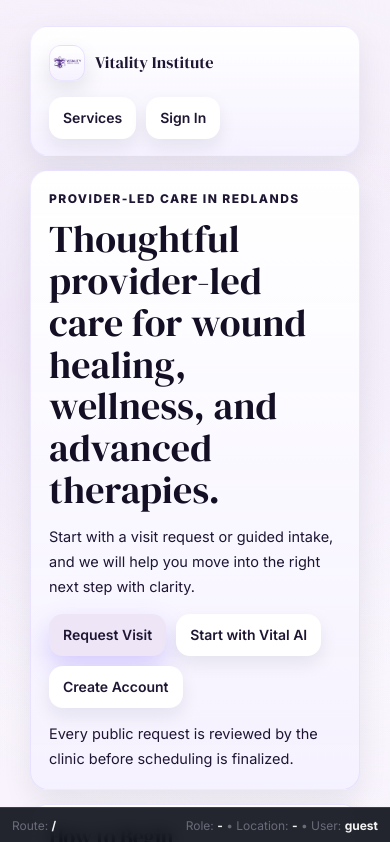
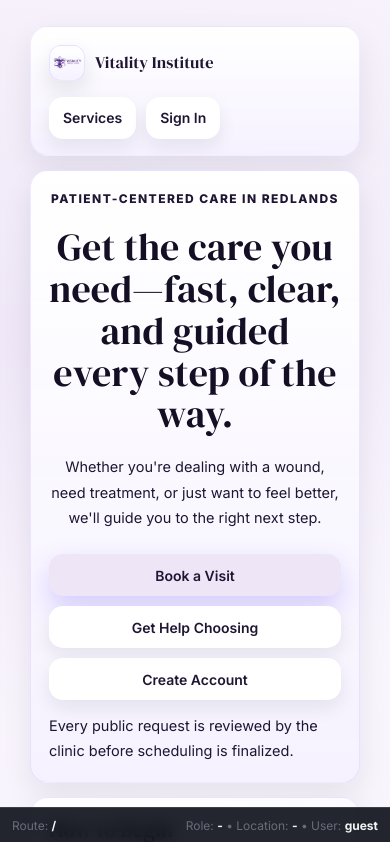
Before and after one commit to MedFlowUSA/vitality-institute-app, a React (Vite) app: page / in a window 390 px wide. Shown: the top 842 px of the page. Built offline with nearby package versions, Linux system fonts and the light colour scheme; no server answers.

Commit message:
God always

```diff
--- a/src/App.tsx
+++ b/src/App.tsx
@@ -1,65 +1,65 @@
 // src/App.tsx
-import { useEffect, useState } from "react";
+import { Suspense, lazy, useEffect, useState } from "react";
 import { BrowserRouter, Navigate, Route, Routes, useLocation, useParams } from "react-router-dom";
-import { AuthProvider, useAuth } from "./auth/AuthProvider";
+import { AuthProvider, type AppRole, useAuth } from "./auth/AuthProvider";
 import { supabase } from "./lib/supabase";
 
 import AppStatusFooter from "./components/AppStatusFooter";
+import { buildOnboardingRoute } from "./lib/routeFlow";
 
-import AuthCallback from "./pages/AuthCallback";
+const AuthCallback = lazy(() => import("./pages/AuthCallback"));
 
-import Login from "./pages/Login";
-import PublicLanding from "./pages/PublicLandingSimplified";
-import PublicServices from "./pages/PublicServices";
-import PublicServiceDetail from "./pages/PublicServiceDetail";
-import PublicContact from "./pages/PublicContact";
-import PublicBook from "./pages/PublicBook";
-import PublicVitalAiLite from "./pages/PublicVitalAiLite";
-import AdminHome from "./pages/AdminHome";
-import AdminStaffManagement from "./pages/AdminStaffManagement";
-import AdminInquiries from "./pages/AdminInquiries";
-import AdminBookingRequests from "./pages/AdminBookingRequests";
+const Login = lazy(() => import("./pages/Login"));
+const PublicLanding = lazy(() => import("./pages/PublicLandingSimplified"));
+const PublicServices = lazy(() => import("./pages/PublicServices"));
+const PublicServiceDetail = lazy(() => import("./pages/PublicServiceDetail"));
+const PublicContact = lazy(() => import("./pages/PublicContact"));
+const PublicBook = lazy(() => import("./pages/PublicBook"));
+const PublicVitalAiLite = lazy(() => import("./pages/PublicVitalAiLite"));
 
-import PatientAuth from "./pages/PatientAuth";
-import PatientHome from "./pages/PatientHome";
-import PatientOnboarding from "./pages/PatientOnboarding";
-import PatientLabs from "./pages/PatientLabs";
-import PatientChat from "./pages/PatientChat";
-import PatientTreatments from "./pages/PatientTreatments";
-import PatientTreatmentDetail from "./pages/PatientTreatmentDetail";
-import PatientServices from "./pages/PatientServices";
-import PatientBookAppointment from "./pages/PatientBookAppointment";
-import PatientAssessment from "./pages/PatientAssessment";
-import PatientVisitChart from "./pages/PatientVisitChart";
-import ResetPassword from "./pages/ResetPassword";
-import VitalAiIntakeHome from "./pages/VitalAiIntakeHome";
-import VitalAiSession from "./pages/VitalAiSession";
-import VitalAiSessionReview from "./pages/VitalAiSessionReview";
-import VitalAiSessionComplete from "./pages/VitalAiSessionComplete";
+const PatientAuth = lazy(() => import("./pages/PatientAuth"));
+const PatientHome = lazy(() => import("./pages/PatientHome"));
+const PatientOnboarding = lazy(() => import("./pages/PatientOnboarding"));
+const PatientLabs = lazy(() => import("./pages/PatientLabs"));
+const PatientChat = lazy(() => import("./pages/PatientChat"));
+const PatientTreatments = lazy(() => import("./pages/PatientTreatments"));
+const PatientTreatmentDetail = lazy(() => import("./pages/PatientTreatmentDetail"));
+const PatientServices = lazy(() => import("./pages/PatientServices"));
+const PatientBookAppointment = lazy(() => import("./pages/PatientBookAppointment"));
+const PatientAssessment = lazy(() => import("./pages/PatientAssessment"));
+const PatientVisitChart = lazy(() => import("./pages/PatientVisitChart"));
+const ResetPassword = lazy(() => import("./pages/ResetPassword"));
+const VitalAiIntakeHome = lazy(() => import("./pages/VitalAiIntakeHome"));
+const VitalAiSession = lazy(() => import("./pages/VitalAiSession"));
+const VitalAiSessionReview = lazy(() => import("./pages/VitalAiSessionReview"));
+const VitalAiSessionComplete = lazy(() => import("./pages/VitalAiSessionComplete"));
 
-import ProviderHome from "./pages/ProviderHome";
-import ProviderPatients from "./pages/ProviderPatients";
-import ProviderPatientCenter from "./pages/ProviderPatientCenter";
-import WoundTimeline from "./pages/WoundTimeline";
-import ProviderIntake from "./pages/ProviderIntake";
-import ProviderChat from "./pages/ProviderChat";
-import ProviderLabs from "./pages/ProviderLabs";
-import ProviderAI from "./pages/ProviderAI";
-import IVRPacketPrint from "./pages/IVRPacketPrint";
-import ProviderReferrals from "./pages/ProviderReferrals";
-import ProviderReferralDetail from "./pages/ProviderReferralDetail";
-import ProviderVisitQueue from "./pages/ProviderVisitQueue";
-import ProviderVisitChart from "./pages/ProviderVisitChart";
-import ProviderVisitBuilder from "./pages/ProviderVisitBuilderVirtual";
-import ProviderVitalAiQueue from "./pages/ProviderVitalAiQueue";
-import ProviderVitalAiProfileDetail from "./pages/ProviderVitalAiProfileDetail";
+const ProviderHome = lazy(() => import("./pages/ProviderHome"));
+const ProviderPatients = lazy(() => import("./pages/ProviderPatients"));
+const ProviderPatientCenter = lazy(() => import("./pages/ProviderPatientCenter"));
+const WoundTimeline = lazy(() => import("./pages/WoundTimeline"));
+const ProviderIntake = lazy(() => import("./pages/ProviderIntake"));
+const ProviderChat = lazy(() => import("./pages/ProviderChat"));
+const ProviderLabs = lazy(() => import("./pages/ProviderLabs"));
+const ProviderAI = lazy(() => import("./pages/ProviderAI"));
+const IVRPacketPrint = lazy(() => import("./pages/IVRPacketPrint"));
+const ProviderReferrals = lazy(() => import("./pages/ProviderReferrals"));
+const ProviderReferralDetail = lazy(() => import("./pages/ProviderReferralDetail"));
+const ProviderVisitQueue = lazy(() => import("./pages/ProviderVisitQueue"));
+const ProviderVisitChart = lazy(() => import("./pages/ProviderVisitChart"));
+const ProviderVisitBuilder = lazy(() => import("./pages/ProviderVisitBuilderVirtual"));
+const ProviderVitalAiQueue = lazy(() => import("./pages/ProviderVitalAiQueue"));
+const ProviderVitalAiProfileDetail = lazy(() => import("./pages/ProviderVitalAiProfileDetail"));
+const ProviderCommandCenter = lazy(() => import("./pages/ProviderCommandCenter"));
 
-import ProviderCommandCenter from "./pages/ProviderCommandCenter";
-import ServicesPanel from "./pages/ServicesPanel";
-import AdminVitalAiQueue from "./pages/AdminVitalAiQueue";
-import AdminVitalAiLeadDetail from "./pages/AdminVitalAiLeadDetail";
-import AdminPublicVitalAiSubmissions from "./pages/AdminPublicVitalAiSubmissions";
-import { buildOnboardingRoute } from "./lib/routeFlow";
+const AdminHome = lazy(() => import("./pages/AdminHome"));
+const AdminStaffManagement = lazy(() => import("./pages/AdminStaffManagement"));
+const AdminInquiries = lazy(() => import("./pages/AdminInquiries"));
+const AdminBookingRequests = lazy(() => import("./pages/AdminBookingRequests"));
+const ServicesPanel = lazy(() => import("./pages/ServicesPanel"));
+const AdminVitalAiQueue = lazy(() => import("./pages/AdminVitalAiQueue"));
+const AdminVitalAiLeadDetail = lazy(() => import("./pages/AdminVitalAiLeadDetail"));
+const AdminPublicVitalAiSubmissions = lazy(() => import("./pages/AdminPublicVitalAiSubmissions"));
 
 function FullscreenLoader({
   text = "Loading...",
@@ -153,6 +153,33 @@ function Gate() {
   return <Navigate to="/patient" replace />;
 }
 
+function getHomeRouteForRole(role: AppRole | null) {
+  if (!role) return "/";
+  if ((ADMIN_ROLES as readonly string[]).includes(role)) return "/admin";
+  if ((PROVIDER_ROLES as readonly string[]).includes(role)) return "/provider";
+  return "/patient/home";
+}
+
+function PublicEntryRoute() {
+  const { loading, user, role, roleError, refreshRole } = useAuth();
+
+  if (loading) return <FullscreenLoader />;
+
+  if (!user) return <PublicLanding />;
+
+  if (!role) {
+    return (
+      <FullscreenLoader
+        text={roleTroubleshootMessage(roleError)}
+        secondary="Retry role lookup"
+        onSecondary={refreshRole}
+      />
+    );
+  }
+
+  return <Navigate to={getHomeRouteForRole(role)} replace />;
+}
+
 function RequireRole({ allow, children }: { allow: string[]; children: React.ReactNode }) {
   const { loading, user, role, roleError, refreshRole } = useAuth();
 
@@ -232,11 +259,7 @@ function PatientGate() {
 
   if (!hasProfile) return <Navigate to="/patient/onboarding" replace />;
 
-  return <PatientEntryRouter />;
-}
-
-function PatientEntryRouter() {
-  return <PatientHome />;
+  return <Navigate to="/patient/home" replace />;
 }
 
 function RequirePatientProfile({ children }: { children: React.ReactNode }) {
@@ -322,8 +345,9 @@ export default function App() {
   return (
     <BrowserRouter>
       <AuthProvider>
+        <Suspense fallback={<RouteLoader />}>
         <Routes>
-            <Route path="/" element={<PublicLanding />} />
+            <Route path="/" element={<PublicEntryRoute />} />
             <Route path="/services" element={<PublicServices />} />
             <Route path="/services/:slug" element={<PublicServiceDetail />} />
             <Route path="/contact" element={<PublicContact />} />
@@ -464,6 +488,10 @@ export default function App() {
               element={withRole(PATIENT_ROLES, <PatientGate />)}
             />
             <Route
+              path="/patient/home"
+              element={withPatientProfile(<PatientHome />)}
+            />
+            <Route
               path="/patient/intake"
               element={withRole(PATIENT_ROLES, <Navigate to="/intake" replace />)}
             />
@@ -506,9 +534,14 @@ export default function App() {
 
             <Route path="*" element={<Navigate to="/" replace />} />
         </Routes>
+        </Suspense>
 
         <AppStatusFooter />
       </AuthProvider>
     </BrowserRouter>
   );
 }
+
+function RouteLoader() {
+  return <FullscreenLoader text="Loading page..." />;
+}
--- a/src/index.css
+++ b/src/index.css
@@ -1559,3 +1559,58 @@ button,
     line-height: 1.5;
   }
 }
+
+.public-hero-card {
+  padding-top: 28px;
+  padding-bottom: 28px;
+}
+
+.public-hero-heading {
+  max-width: 760px;
+}
+
+.public-hero-body {
+  max-width: 720px;
+}
+
+.public-hero-actions {
+  align-items: center;
+}
+
+@media (max-width: 640px) {
+  .public-shell .shell {
+    padding-top: 26px;
+  }
+
+  .public-hero-card {
+    padding-top: 30px;
+    padding-bottom: 30px;
+  }
+
+  .public-hero-eyebrow,
+  .public-hero-heading,
+  .public-hero-body {
+    text-align: center;
+    margin-left: auto;
+    margin-right: auto;
+  }
+
+  .public-hero-heading {
+    max-width: 13ch;
+  }
+
+  .public-hero-body {
+    max-width: 34ch;
+  }
+
+  .public-hero-actions {
+    flex-direction: column;
+    align-items: stretch;
+    justify-content: center;
+    width: 100%;
+  }
+
+  .public-hero-actions .btn {
+    width: 100%;
+  }
+}
--- a/src/pages/PublicLandingSimplified.tsx
+++ b/src/pages/PublicLandingSimplified.tsx
@@ -55,12 +55,13 @@ export default function PublicLandingSimplified() {
   return (
     <PublicSiteLayout title="Vitality Institute" compactHeader>
       <div
-        className="card card-pad card-light surface-light"
+        className="card card-pad card-light surface-light public-hero-card"
         style={{
           background: "linear-gradient(180deg, rgba(255,255,255,0.99), rgba(245,241,255,0.96))",
         }}
       >
         <div
+          className="public-hero-eyebrow"
           style={{
             fontSize: 12,
             fontWeight: 900,
@@ -69,23 +70,23 @@ export default function PublicLandingSimplified() {
             textTransform: "uppercase",
           }}
         >
-          Provider-Led Care in Redlands
+          Patient-Centered Care in Redlands
         </div>
-        <div className="h1" style={{ marginTop: 10, maxWidth: 760 }}>
-          Thoughtful provider-led care for wound healing, wellness, and advanced therapies.
+        <div className="h1 public-hero-heading" style={{ marginTop: 18, maxWidth: 760 }}>
+          Get the care you need—fast, clear, and guided every step of the way.
         </div>
-        <div className="surface-light-body" style={{ marginTop: 12, lineHeight: 1.75, maxWidth: 720 }}>
-          Start with a visit request or guided intake, and we will help you move into the right next step with clarity.
+        <div className="surface-light-body public-hero-body" style={{ marginTop: 18, lineHeight: 1.75, maxWidth: 720 }}>
+          Whether you&apos;re dealing with a wound, need treatment, or just want to feel better, we&apos;ll guide you to the right next step.
         </div>
 
-        <div className="space" />
+        <div style={{ height: 24 }} />
 
-        <div className="row" style={{ gap: 10, flexWrap: "wrap" }}>
+        <div className="row public-hero-actions" style={{ gap: 10, flexWrap: "wrap" }}>
           <Link to="/book" className="btn btn-primary">
-            Request Visit
+            Book a Visit
           </Link>
           <Link to="/vital-ai" className="btn btn-secondary">
-            Start with Vital AI
+            Get Help Choosing
           </Link>
           <Link to={getPublicAccessRoute("signup")} className="btn btn-secondary">
             Create Account
```
